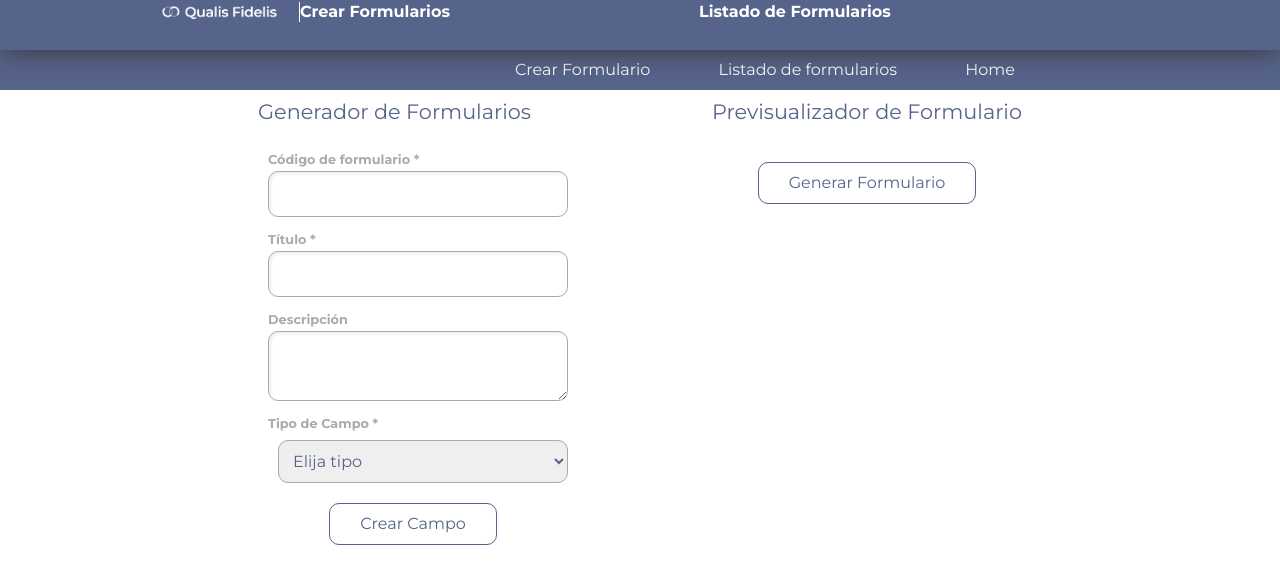
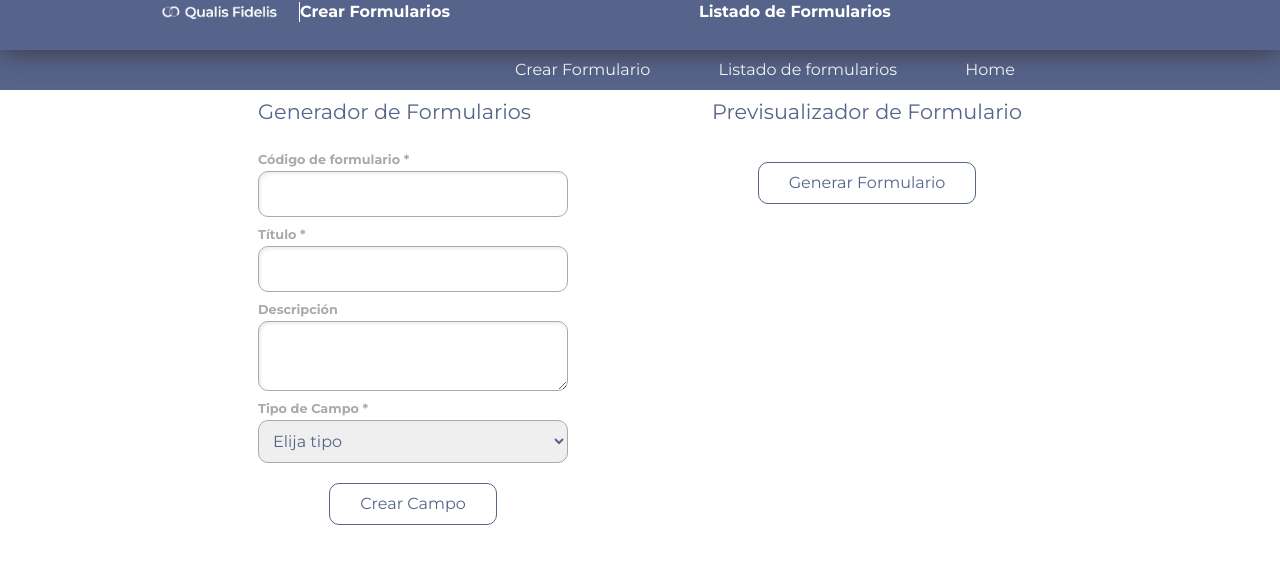
Before and after one commit to chihiroarias/formularios_ui, a React (Create React App) app: page /formulario/form/create in a window 1280 px wide. Shown: the top 584 px of the page. Built offline with nearby package versions, Linux system fonts and the light colour scheme.

Commit message:
Validaciones para generacion formularios y ui

```diff
--- a/src/Componentes/atomicos/Select/Select.jsx
+++ b/src/Componentes/atomicos/Select/Select.jsx
@@ -48,10 +48,10 @@ const Select = ({
         <div
           style={{
             //border: '1px solid red',
-            display: "flex",
-            alignItems: "center",
-            justifyContent: "space-between",
-            margin: "5px 0 5px 10px",
+            // display: "flex",
+            // alignItems: "center",
+            // justifyContent: "space-between",
+           // margin: "5px 0 5px 10px",
           }}
         >
           <select
--- a/src/Componentes/moleculares/CreateDato/CreateDato.jsx
+++ b/src/Componentes/moleculares/CreateDato/CreateDato.jsx
@@ -62,16 +62,17 @@ export default function CreateDato({ addField, indice, setIndice }) {
     setErrorIdCampo("");
 
     // buscar errores
+
+    if (!fieldData.type) {
+      setErrorTipoDato("Debe elegir un tipo de dato");
+      esValido = false;
+    }else{
       if (!fieldData.indexadoForm) {
         setErrorIndexado("El índice no puede estar vacío");
         esValido = false;
       }
       if (!fieldData.labelForm) {
         setErrorNombreCampo("Nombre Campo no puede estar vacío");
-      esValido = false;
-    }
-    if (!fieldData.type) {
-      setErrorTipoDato("Debe elegir un tipo de dato");
         esValido = false;
       }
       if (!fieldData.id) {
@@ -83,6 +84,7 @@ export default function CreateDato({ addField, indice, setIndice }) {
           "Debe establecer una agrupación para el tipo de input radio"
         );
         esValido = false;
+      }
     }
     return esValido;
   }
@@ -120,9 +122,9 @@ export default function CreateDato({ addField, indice, setIndice }) {
         style={{
           //border: '1px solid red',
          // display: "flex",
-          alignItems: "center",
+        //alignItems: "center",
         //  justifyContent: "space-between",
-          margin: "10px 0 5px 10px",
+          margin: "5px 0 5px 0px",
         }}
        >
         <Label labelForm={"Tipo de Campo *"} htmlFor={"dato"} />
@@ -292,11 +294,11 @@ export default function CreateDato({ addField, indice, setIndice }) {
             />
           </div>
         )}
-      {fieldData.type === "select" && (
+      {/* {fieldData.type === "select" && (
         <div>
           <ConfigureSelect />
         </div>
-      )}
+      )} */}
 
       <div>
         {fieldData.type !== "" && fieldData.type !== "section" && (
--- a/src/Componentes/moleculares/CustomInputField/CustomInputField.jsx
+++ b/src/Componentes/moleculares/CustomInputField/CustomInputField.jsx
@@ -5,7 +5,7 @@ import Label from '../../atomicos/Label/Label';
 import './CustomInputField.css'
 
 
-const CustomInputField = ({
+const 	CustomInputField = ({
 	htmlFor,
 	id,
 	labelForm,
@@ -26,13 +26,7 @@ const CustomInputField = ({
 	return(
 	<div>
 		<div //className='grid grid-cols-2 gap-2'
-			style={{
-				//border: '1px solid red',
-				//display: 'grid',
-				alignItems:'center',
-				//justifyContent: 'center',
-				margin:'10px 0 5px 10px',
-			}}
+			style={props.estiloCampo?props.estiloCampo:{margin: "5px 0 5px 0px"}}
 			>
 				<Label
 					labelForm={indexadoForm ? `${indexadoForm} ${labelText}` : labelText}
--- a/src/Componentes/moleculares/CustomTextArea/CustomTextArea.jsx
+++ b/src/Componentes/moleculares/CustomTextArea/CustomTextArea.jsx
@@ -27,13 +27,7 @@ const CustomTextArea = ({
 	return(
 	<div>
 		<div className='customInput'
-			style={{
-				//border: '1px solid red',
-				//display: 'flex',
-				alignItems:'center',
-				//justifyContent: 'space-between',
-				margin:'10px 0 5px 10px',
-			}}
+			style={props.estiloCampo?props.estiloCampo:{margin: "5px 0 5px 0px"}}
 			>
 			<Label labelForm={indexadoForm ? `${indexadoForm} ${labelText}` : labelText} htmlFor={htmlFor ?? id}/>
 			<TextAreaField
--- a/src/Componentes/moleculares/FormTitle/FormTitle.jsx
+++ b/src/Componentes/moleculares/FormTitle/FormTitle.jsx
@@ -3,7 +3,7 @@ import CustomInputField from '../CustomInputField/CustomInputField';
 
 
 
-const FormTitle = ({ title, setTitle, required }) => {
+const FormTitle = ({ title, setTitle, required, ...props}) => {
 	return (
 	  <>
 		<CustomInputField
@@ -14,7 +14,10 @@ const FormTitle = ({ title, setTitle, required }) => {
 			type={"text"}
 			value={title}
 			required={required}
-			onChange={(e) => setTitle(e.target.value)}/>
+			onChange={(e) => setTitle(e.target.value)}
+			error={props.error?props.error:""}
+			/>
+
 	  </>
 	);
   };
--- a/src/Componentes/moleculares/MuestraCampoForm/MuestraCampoForm.jsx
+++ b/src/Componentes/moleculares/MuestraCampoForm/MuestraCampoForm.jsx
@@ -5,22 +5,18 @@ import CustomTextArea from "../CustomTextArea/CustomTextArea";
 import SeccionField from "../../atomicos/SectionField/SectionField";
 import MuestraSelectDelSistema from "../selects/MuestraSelectDelSistema";
 import MuestraSelectPrecargado from "../selects/MuestraSelectPrecargado";
+import {styleCampo} from "../../../Utils/styleCampo"
 
 const MuestraCampoForm = (props) => {
   return (
+
     <div
       className="form-group"
-      style={{
-       // display: "flex",
-       // alignItems: "center",
-       // justifyContent: "flex-end",
-       // margin: "5px 0 5px 10px",
-      }}
      >
       {props.type === "textarea" ? (
         <div>
           <CustomTextArea
-            style={{ marginInline: "10px" }}
+            estiloCampo={styleCampo}
             {...props}
           />
         </div>
@@ -33,9 +29,9 @@ const MuestraCampoForm = (props) => {
         && props.type !== "select"
         && props.type !== "sExistentes"
         && props.type !== "sPrecargado"? (
-        <div>
+        <div >
           <CustomInputField
-            style={{ marginInline: "10px" }}
+           estiloCampo={styleCampo}
             {...props}
           />
         </div>
@@ -56,6 +52,7 @@ const MuestraCampoForm = (props) => {
       {(props.type === "select" || props.type==="sExistentes") && props.selectName ? (
         <div>
           <MuestraSelectDelSistema
+            estiloCampo={styleCampo}
             selectId={props.selectId}
             {...props}
           />
@@ -67,6 +64,7 @@ const MuestraCampoForm = (props) => {
       {props.type==="sPrecargado" && props.selectEndpoint ? (
         <div>
           <MuestraSelectPrecargado
+            estiloCampo={styleCampo}
             selectEndpoint={props.selectEndpoint}
             {...props}
           />
--- a/src/Componentes/moleculares/selects/MuestraSelectDelSistema.jsx
+++ b/src/Componentes/moleculares/selects/MuestraSelectDelSistema.jsx
@@ -17,13 +17,7 @@ const MuestraSelectDelSistema = ({ selectId, ...props }) => {
         (response) => {
           setSelectConfig(
           <div
-            style={{
-              //border: '1px solid red',
-              display: 'flex',
-              alignItems:'center',
-              justifyContent: 'space-between',
-              margin:'5px 0 5px 10px',
-            }}
+            style={props.estiloCampo?props.estiloCampo:{}}
             >
             <Label labelForm={props.indexadoForm ? `${props.indexadoForm} ${labelText}` : labelText} htmlFor={props.htmlFor ?? props.id}/>
             <Select
--- a/src/Componentes/moleculares/selects/MuestraSelectPrecargado.jsx
+++ b/src/Componentes/moleculares/selects/MuestraSelectPrecargado.jsx
@@ -15,13 +15,7 @@ const MuestraSelectPrecargado = ({ selectEndpoint, ...props }) => {
 
     return (
     <div
-        style={{
-            //border: '1px solid red',
-            display: "flex",
-            alignItems: "center",
-            justifyContent: "flex-end",
-            margin: "5px 0 5px 10px",
-        }}>
+    style={props.estiloCampo?props.estiloCampo:{margin: "5px 0 5px 0px"}}>
         <Label labelForm={props.indexadoForm ? `${props.indexadoForm} ${labelText}` : labelText} htmlFor={props.htmlFor ?? props.id}/>
         <Select
             id={props.id}
--- a/src/Componentes/organismos/Formulario/Formulario.jsx
+++ b/src/Componentes/organismos/Formulario/Formulario.jsx
@@ -18,12 +18,42 @@ function Formulario() {
   const [fields, setFields] = useState([]);
   const [indice, setIndice] = useState(1);
 
+  const [errorTitle, setErrorTitle] = useState("");
+  const [errorCodigo, setErrorCodigo] = useState("");
+  const [errorField, setErrorField] = useState("");
+
+  function validarForm() {
+    let esValido = true;
+
+    // limpiar errores
+    setErrorTitle("");
+    setErrorCodigo("");
+    setErrorField("");
+
+    // buscar errores
+
+    if (!title.trim()) {
+      setErrorTitle("Debe asignar un título");
+      esValido = false;
+    }
+    if (!codigo.trim()) {
+      setErrorCodigo("Debe asignar un código");
+      esValido = false;
+    }
+    if (fields.length === 0) {
+      setErrorField("Debe agregar campos al formulario");
+      esValido = false;
+    }
+    return esValido;
+  }
+
   const addField = (field) => {
     console.log("Adding field:", field);
     setFields([...fields, { ...field, indice }]);
   };
 
   function generateForm() {
+    if (validarForm()) {
       accessAPI(
         "POST",
         "admin/form/form",
@@ -36,6 +66,7 @@ function Formulario() {
           console.log(response);
         }
       );
+    }
   }
 
   function agregarCampos(id) {
@@ -77,8 +108,14 @@ function Formulario() {
               type={"text"}
               required={true}
               onChange={(e) => setCodigo(e.target.value)}
+              error={errorCodigo ? errorCodigo : ""}
             />
-            <FormTitle title={title} setTitle={setTitle} required={true} />
+            <FormTitle
+              title={title}
+              setTitle={setTitle}
+              required={true}
+              error={errorTitle}
+            />
             <FormDescription
               description={description}
               setDescription={setDescription}
@@ -89,6 +126,21 @@ function Formulario() {
               indice={indice}
               setIndice={setIndice}
             />
+            <div>
+              {errorField && (
+                <div className="flex justify-end text-red-500 text-xs"
+                  // style={{
+                  //   //border: '1px solid red',
+                  //   color: "red",
+                  //   display: "flex",
+                  //   justifyContent: "end",
+                  //   fontSize: "0.75em",
+                  // }}
+                >
+                  {errorField }
+                </div>
+              )}
+            </div>
           </div>
           {/* Renderizo los campos */}
           <div className="ml-12">
@@ -116,7 +168,6 @@ function Formulario() {
             ))}
             <Button onClick={generateForm} text={"Generar Formulario"} />
           </div>
-
         </div>
       </div>
     </div>
--- a/src/Componentes/organismos/Formulario/Formularios.jsx
+++ b/src/Componentes/organismos/Formulario/Formularios.jsx
@@ -66,17 +66,12 @@ export default function Formularios() {
   return (
     <div className="seccion laboratorio ">
       <MenuNavegacion submenuSeleccionado="formularios" />
-      <br />
-
-      <br />
-      <br />
-      <br />
-      <div className="contenido ">
+      <div className="contenido">
         {loader && <Loader>Cargando formulario</Loader>}
         {!loader && formularios && (
           <>
             <div className="tarjetasLaboratoriosContainer flexContainer">
-              <div className="tarjeta listadoLaboratorios">
+              <div className="tarjeta listadoLaboratorios  mt-24 px-10">
                 <h1>Listado de formularios</h1>
                 {formularios.map((form) => {
                   return (
@@ -106,10 +101,9 @@ export default function Formularios() {
               )}
               {formulario && (
                 <div>
-                  <div className="tarjeta laboratorioSeleccionado">
-                    <h1>Formulario: {formulario.formulario.titulo}</h1>
+                  <div className="tarjeta laboratorioSeleccionado  mt-24 px-10">
+                    <h1 className="pt-2">{formulario.formulario.codigo} - {formulario.formulario.titulo}</h1>
                     <p>Descripción: {formulario.formulario.descripcion}</p>
-                    <p>Código: {formulario.formulario.codigo}</p>
                     {formulario.campos && formulario.campos.length > 0 ? (
                       formulario.campos.map((campo) => (
                         <MuestraCampoForm
--- /dev/null
+++ b/src/Utils/styleCampo.js
@@ -0,0 +1,9 @@
+const styleCampo={
+    //border: '1px solid red',
+    display: 'flex',
+    alignItems:'center',
+    justifyContent: 'space-between',
+    margin:'5px 0 5px 10px',
+  }
+
+export {styleCampo}
--- a/src/estilos/index.css
+++ b/src/estilos/index.css
@@ -1,19 +1,19 @@
-body {
+/* body {
   margin: 0;
   font-family: -apple-system, BlinkMacSystemFont, 'Segoe UI', 'Roboto', 'Oxygen',
     'Ubuntu', 'Cantarell', 'Fira Sans', 'Droid Sans', 'Helvetica Neue',
     sans-serif;
   -webkit-font-smoothing: antialiased;
   -moz-osx-font-smoothing: grayscale;
-}
+} */
 
 
-@font-face {
+/* @font-face {
     font-family: 'monts';
     src: url('https://fonts.googleapis.com/css2?family=Montserrat:wght@400;700&display=swap') format('truetype');
     font-weight: normal;
     font-style: normal;
-  }
+  } */
 @tailwind base;
 @tailwind components;
 @tailwind utilities;
```
Lines whose indentation alone changed are shown as unchanged.
